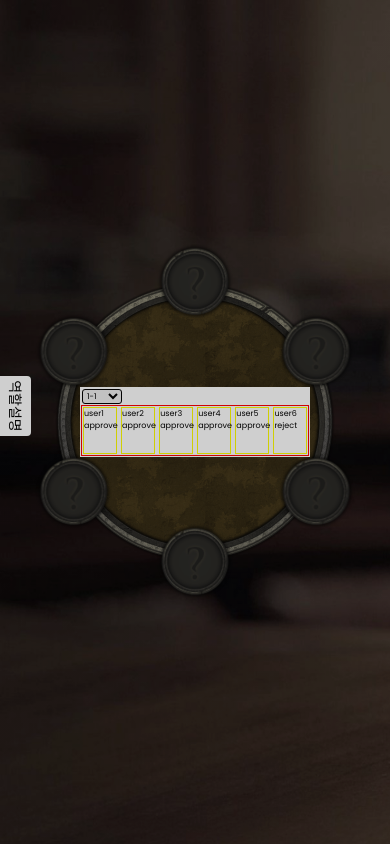
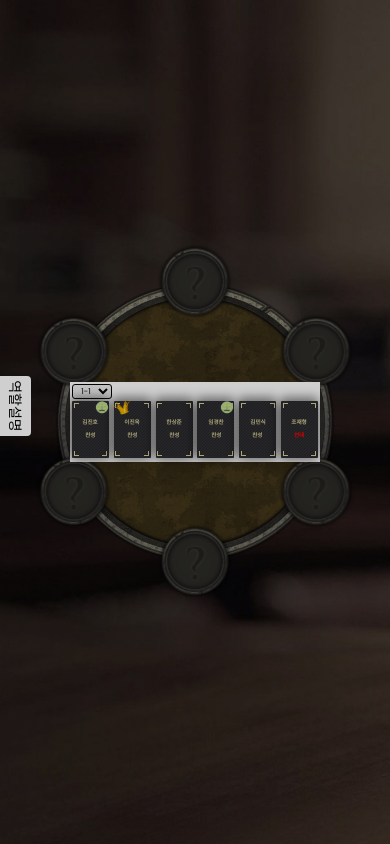
Before and after one commit to jhjo01/ssavalon_FE, a React (Create React App) app: page /game in a window 390 px wide. Built offline with nearby package versions, Linux system fonts and the light colour scheme.

Commit message:
Modify : logCard

```diff
--- /dev/null
+++ b/src/components/ui/card-back/LogCardBack.jsx
@@ -0,0 +1,28 @@
+import styles from "./LogCardBack.module.css";
+
+const CardBack = (props) => {
+  let reject = "";
+
+  if (!props.vote) {
+    reject = styles.reject;
+  }
+
+  return (
+    <section className={styles.card_back_wrapper}>
+      <div className={styles.card}>
+        <div className={styles.card_back}>
+          <div className={styles.layer}>
+            <h3>{props.playerName}</h3>
+            <h3 className={`${reject}`}>{props.vote === true ? "찬성" : "반대"}</h3>
+            <div className={styles.corner}></div>
+            <div className={styles.corner}></div>
+            <div className={styles.corner}></div>
+            <div className={styles.corner}></div>
+          </div>
+        </div>
+      </div>
+    </section>
+  );
+};
+
+export default CardBack;
--- /dev/null
+++ b/src/components/ui/card-back/LogCardBack.module.css
@@ -0,0 +1,133 @@
+.card_back_wrapper {
+  position: relative;
+  width: 100%;
+  height: 100%;
+  transition: transform 0.3s;
+}
+
+.card_back_wrapper:hover {
+  transform: scale(1.08);
+}
+
+.card_back_wrapper .card {
+  position: absolute;
+  top: 0;
+  left: 0;
+  color: #d4cd96;
+  width: 100%;
+  height: 100%;
+  transition: transform 0.6s cubic-bezier(0.49, 0.23, 0.58, 0.49);
+}
+
+.card_back_wrapper .card .card_back {
+  background: repeating-linear-gradient(
+    135deg,
+    rgba(0, 0, 0, 0.3),
+    transparent 1px,
+    rgba(0, 0, 0, 0.3) 2px
+  );
+  background-size: 3px 3px;
+  background-color: #302f34;
+  border-radius: 1px;
+  box-shadow: 0px -6px 8px 0px rgb(0 0 0 / 30%), 0px 6px 8px 0px rgb(0 0 0 / 20%),
+    6px 0px 8px 0px rgb(0 0 0 / 10%), -6px 0px 8px 0px rgb(0 0 0 / 20%);
+  cursor: default;
+  height: 100%;
+  left: 0;
+  padding: 0.3rem;
+  position: absolute;
+  top: 0;
+  width: 100%;
+}
+
+.card_back_wrapper .card .card_back .layer {
+  display: flex;
+  flex-direction: column;
+  width: 100%;
+  height: 100%;
+  justify-content: center;
+  position: relative;
+}
+
+.card_back_wrapper .card .card_back .layer h3 {
+  text-align: center;
+  font-size: 1rem;
+  margin: 0 auto;
+  font-weight: 600;
+}
+
+.card_back_wrapper .card .card_back .layer .corner {
+  border-right: 2px solid #d4cd96;
+  border-top: 2px solid #d4cd96;
+  height: 12px;
+  position: absolute;
+  width: 12px;
+}
+
+.card_back_wrapper .card .card_back .layer .corner:nth-of-type(1) {
+  right: 0px;
+  top: 0px;
+}
+
+.card_back_wrapper .card .card_back .layer .corner:nth-of-type(2) {
+  left: 0px;
+  top: 0px;
+  transform: rotateZ(-90deg);
+}
+
+.card_back_wrapper .card .card_back .layer .corner:nth-of-type(3) {
+  left: 0px;
+  bottom: 0px;
+  transform: rotateZ(180deg);
+}
+
+.card_back_wrapper .card .card_back .layer .corner:nth-of-type(4) {
+  right: 0px;
+  bottom: 0px;
+  transform: rotateZ(90deg);
+}
+
+.reject {
+  color: red;
+}
+
+@media (max-width: 684px) {
+  .card_back_wrapper .card .card_back .layer h3 {
+    text-align: center;
+    font-size: 0.5rem;
+    margin: 0 auto;
+    font-weight: 600;
+  }
+
+  .card_back_wrapper .card .card_back {
+    padding: 0.2rem;
+  }
+
+  .card_back_wrapper .card .card_back .layer .corner {
+    border-right: 1.5px solid #d4cd96;
+    border-top: 1.5px solid #d4cd96;
+    height: 8px;
+    width: 8px;
+  }
+}
+
+@media (max-width: 480px) {
+  .card_back_wrapper .card .card_back .layer h3 {
+    text-align: center;
+    font-size: 0.5rem;
+    margin: 0 auto;
+    font-weight: 600;
+    transform: scale(0.7);
+  }
+
+  .card_back_wrapper .card .card_back {
+    padding: 0.1rem;
+  }
+
+  .card_back_wrapper .card .card_back .layer .corner {
+    border-right: 1px solid #d4cd96;
+    border-top: 1px solid #d4cd96;
+    height: 5px;
+    width: 5px;
+  }
+}
--- a/src/components/ui/logCard/LogCard.module.css
+++ b/src/components/ui/logCard/LogCard.module.css
@@ -21,6 +21,7 @@
   font-size: 0.7rem;
   border: 1px solid black;
   border-radius: 3px;
+  text-align: center;
 }
 
 .result {
@@ -30,21 +31,33 @@
   height: 80%;
 
   padding: 5px 5px 5px 5px;
-
-  border: 1px solid red;
 }
 
 .player_card {
   width: 15%;
   margin: 0px 0px 0px 0px;
+}
 
-  border: 1px solid yellow;
+.crown {
+  position: absolute;
+  top: -5px;
+  margin: 0px 0px 0px -45px;
+  z-index: 999;
+  transform: scale(0.3);
+}
+
+.jury {
+  position: absolute;
+  top: -28px;
+  margin: 0px 0px 0px -24px;
+  z-index: 999;
+  transform: scale(0.2);
 }
 
 @media (max-width: 684px) {
   .card {
-    width: 330px;
-    height: 100px;
+    width: 320px;
+    height: 110px;
     font-size: 0.5rem;
     padding: 3px 3px 3px 3px;
   }
@@ -53,22 +66,35 @@
   }
   .select_box {
     width: 45px;
-    height: 20px;
+    height: 15px;
     margin: 0px 0px 0px 0px;
     font-size: 0.6rem;
     border: 1px solid black;
     border-radius: 3px;
   }
   .result {
-    height: 75%;
+    height: 80%;
     padding: 3px 3px 3px 3px;
+  }
+  .crown {
+    position: absolute;
+    top: -18px;
+    margin: 0px 0px 0px -47px;
+    transform: scale(0.21);
+  }
+
+  .jury {
+    position: absolute;
+    top: -41px;
+    margin: 0px 0px 0px -39px;
+    transform: scale(0.15);
   }
 }
 
 @media (max-width: 480px) {
   .card {
-    width: 230px;
-    height: 70px;
+    width: 250px;
+    height: 80px;
     font-size: 0.5rem;
     padding: 1px 1px 1px 1px;
   }
@@ -86,4 +112,16 @@
     height: 75%;
     padding: 1px 1px 1px 1px;
   }
+  .crown {
+    top: -26px;
+    margin: 0px 0px 0px -50px;
+    transform: scale(0.16);
+  }
+
+  .jury {
+    position: absolute;
+    top: -51px;
+    margin: 0px 0px 0px -45px;
+    transform: scale(0.1);
+  }
 }
--- a/src/components/ui/logCard/PlayerCard.jsx
+++ b/src/components/ui/logCard/PlayerCard.jsx
@@ -1,12 +1,27 @@
 import React from "react";
+
+import LogCardBack from "../card-back/LogCardBack";
+import Crown from "../../../assets/images/image-crown.png";
+import Jury from "../../../assets/images/image-jury-select.png";
 
 import styles from "./LogCard.module.css";
 
 const PlayerCard = (props) => {
+  const data = props.data;
+
   return (
     <div className={styles.player_card}>
-      <p>{props.playerName}</p>
-      <p>{props.vote === true ? "approve" : "reject"}</p>
+      {data.leader && (
+        <div className={styles.crown}>
+          <img src={Crown} alt="crown"></img>
+        </div>
+      )}
+      {data.jury && (
+        <div className={styles.jury}>
+          <img src={Jury} alt="jury"></img>
+        </div>
+      )}
+      <LogCardBack leader={data.leader} vote={data.vote} playerName={data.playerName} />
     </div>
   );
 };
--- a/src/components/ui/logCard/RoundCard.jsx
+++ b/src/components/ui/logCard/RoundCard.jsx
@@ -7,13 +7,7 @@ const RoundCard = (props) => {
   const resultCard = () => {
     const result = [];
     for (let i = 0; i < props.roundLog.length; i++) {
-      result.push(
-        <PlayerCard
-          key={i}
-          vote={props.roundLog[i].vote}
-          playerName={props.roundLog[i].playerName}
-        />
-      );
+      result.push(<PlayerCard key={i} data={props.roundLog[i]} />);
     }
     return result;
   };
--- a/src/dummy/gameLog.js
+++ b/src/dummy/gameLog.js
@@ -1,8 +1,38 @@
 const gameLog = {
   1: [
     {
+      playerName: "김진호",
+      vote: true,
+      jury: true,
+    },
+    {
+      playerName: "이진욱",
+      vote: true,
+      leader: true,
+    },
+    {
+      playerName: "한상준",
+      vote: true,
+    },
+    {
+      playerName: "임경찬",
+        vote: true,
+        jury: true,
+    },
+    {
+      playerName: "김민식",
+      vote: true,
+    },
+    {
+      playerName: "조재형",
+      vote: false,
+    },
+  ],
+  2: [
+    {
       playerName: "user1",
-      vote: true,
+          vote: false,
+          jury: true,
     },
     {
       playerName: "user2",
@@ -11,44 +41,22 @@ const gameLog = {
     {
       playerName: "user3",
       vote: true,
+        leader: true,
+        jury: true,
     },
     {
       playerName: "user4",
-      vote: true,
+      vote: false,
     },
     {
       playerName: "user5",
-      vote: true,
+        vote: true,
+        jury: true,
     },
     {
       playerName: "user6",
-      vote: false,
-    },
-  ],
-  2: [
-    {
-      playerName: "user1",
-      vote: false,
-    },
-    {
-      playerName: "user2",
-      vote: true,
-    },
-    {
-      playerName: "user3",
-      vote: true,
-    },
-    {
-      playerName: "user4",
-      vote: true,
-    },
-    {
-      playerName: "user5",
-      vote: true,
-    },
-    {
-      playerName: "user6",
-      vote: true,
+        vote: true,
+        jury: true,
     },
   ],
 };
```
